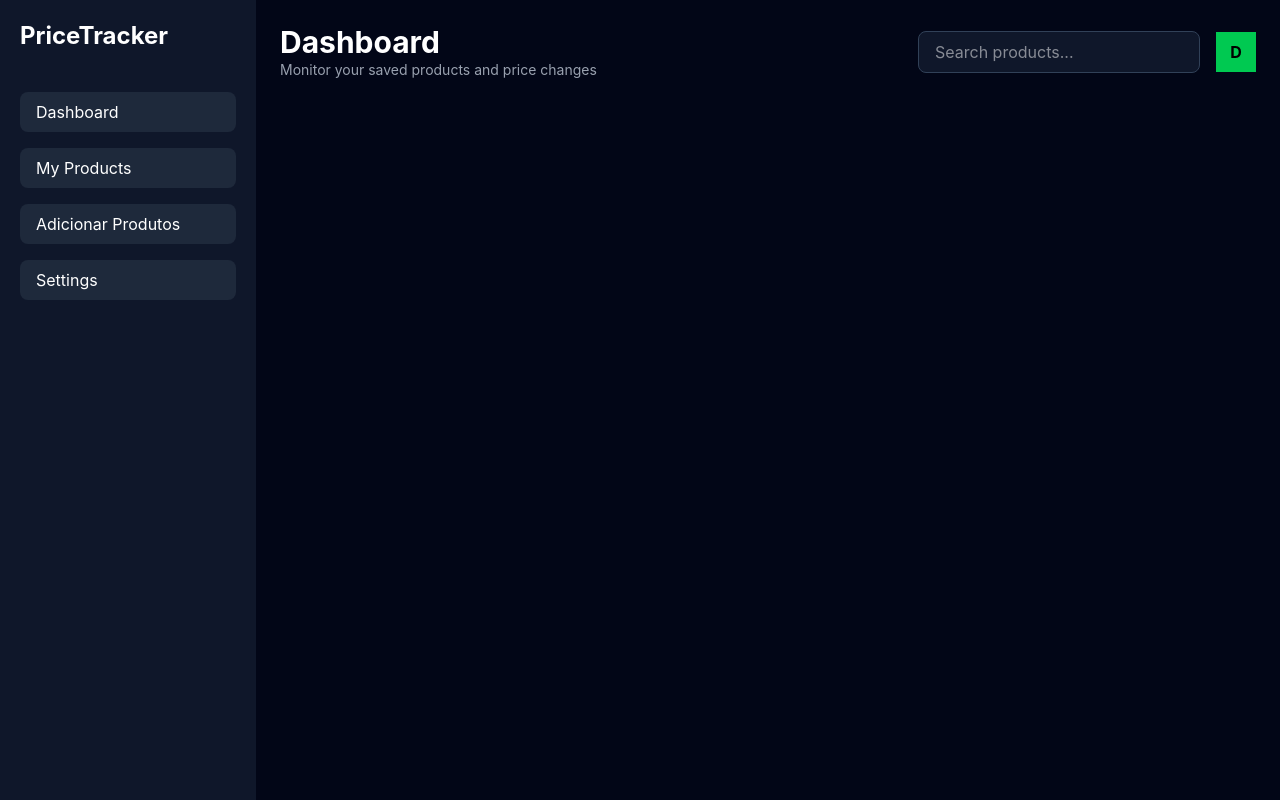
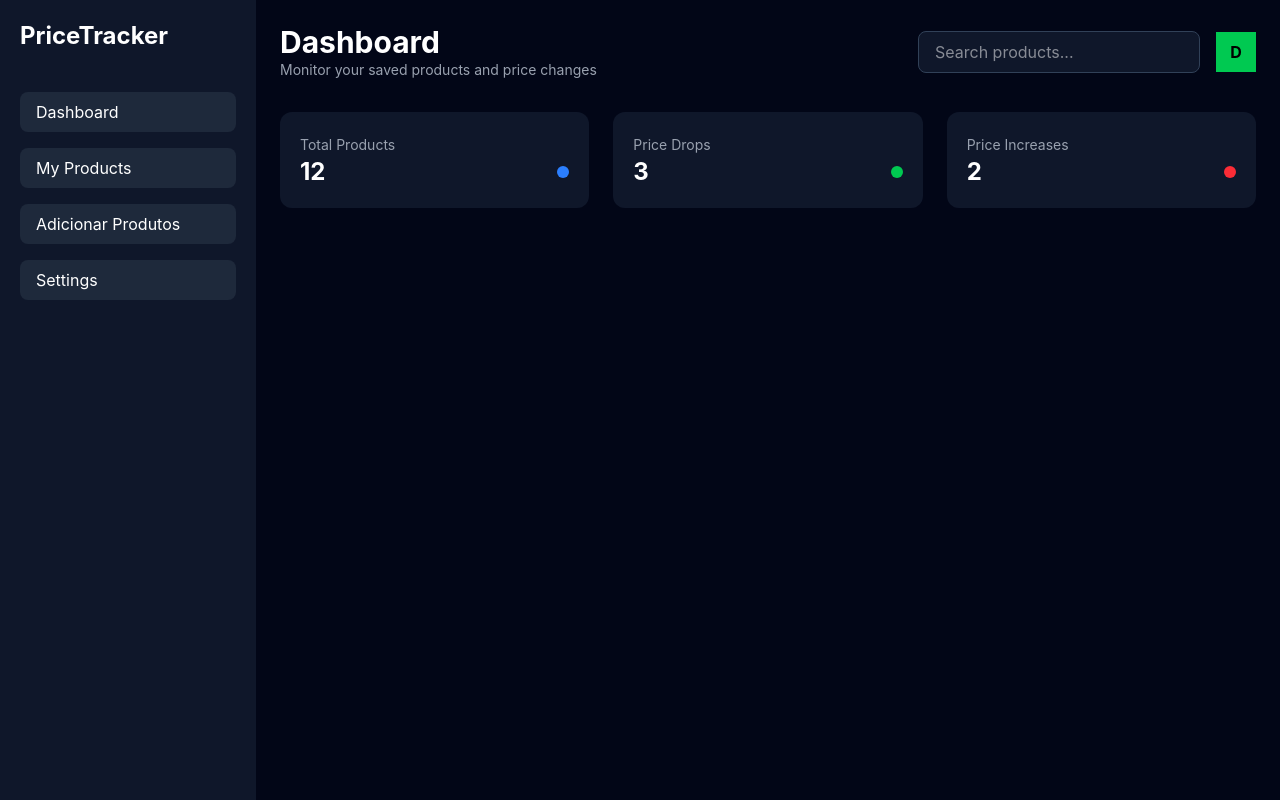
Before and after one commit to DanielBritoSJunior/price-tracker, a React app in the folder frontend/: page / in a window 1280 px wide. Built offline with nearby package versions, Linux system fonts and the light colour scheme; the HTML template or start-up script is replaced by a standard one.

Commit message:
feat: add dashboard stat cards

```diff
--- /dev/null
+++ b/frontend/src/components/StatCard.jsx
@@ -0,0 +1,15 @@
+function StatCard({ title, value, color}) {
+    return (
+        <div className="bg-[#0f172a] p-5 rounded-xl lfex flex-col gap-2">
+            <span className=" text-gray-400 text-sm">{title}</span>
+
+            <div className="flex items-center justify-between">
+                <h2 className=" text-2xl font-bold text-white">{value}</h2>
+
+                <div className={`w-3 h-3 rounded-full ${color}`}></div>
+            </div>
+        </div>
+    )
+}
+
+export default StatCard
--- a/frontend/src/pages/Dashboard.jsx
+++ b/frontend/src/pages/Dashboard.jsx
@@ -1,5 +1,6 @@
 import Header from "../components/Header"
 import Sidebar from "../components/Sidebar"
+import StatCard from "../components/StatCard"
 
 function Dashboard() {
     return(
@@ -8,7 +9,14 @@ function Dashboard() {
 
             <div className="flex-1 p-6">
                <Header />
+
+               <div className="grid grid-cols-3 gap-6 mt-6">
+                    <StatCard title="Total Products" value="12" color="bg-blue-500" />
+                    <StatCard title="Price Drops" value="3" color="bg-green-500"/>
+                    <StatCard title="Price Increases" value="2" color="bg-red-500"/>
+               </div>
             </div>
+
         </div>
     )
 }
```
